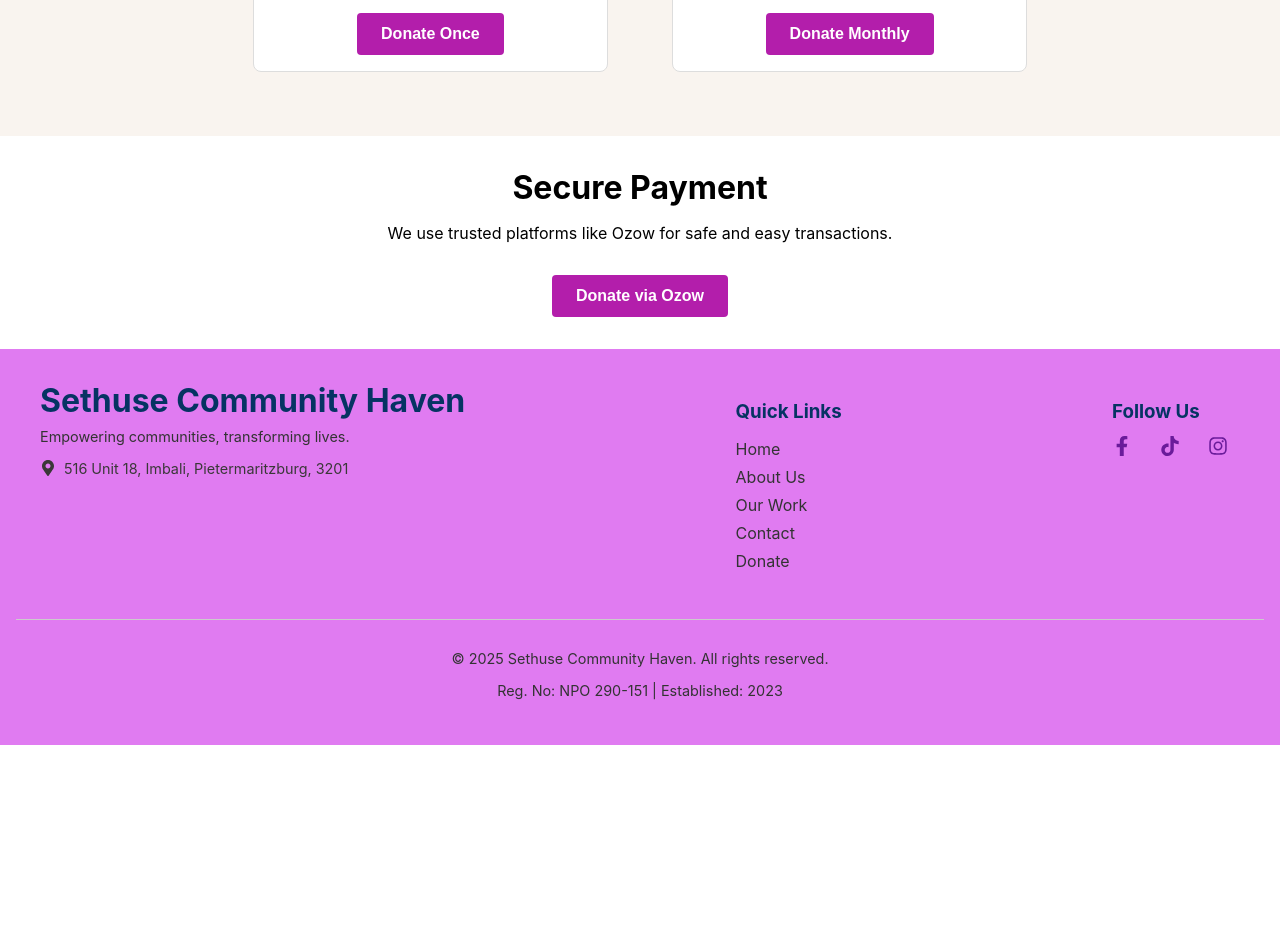
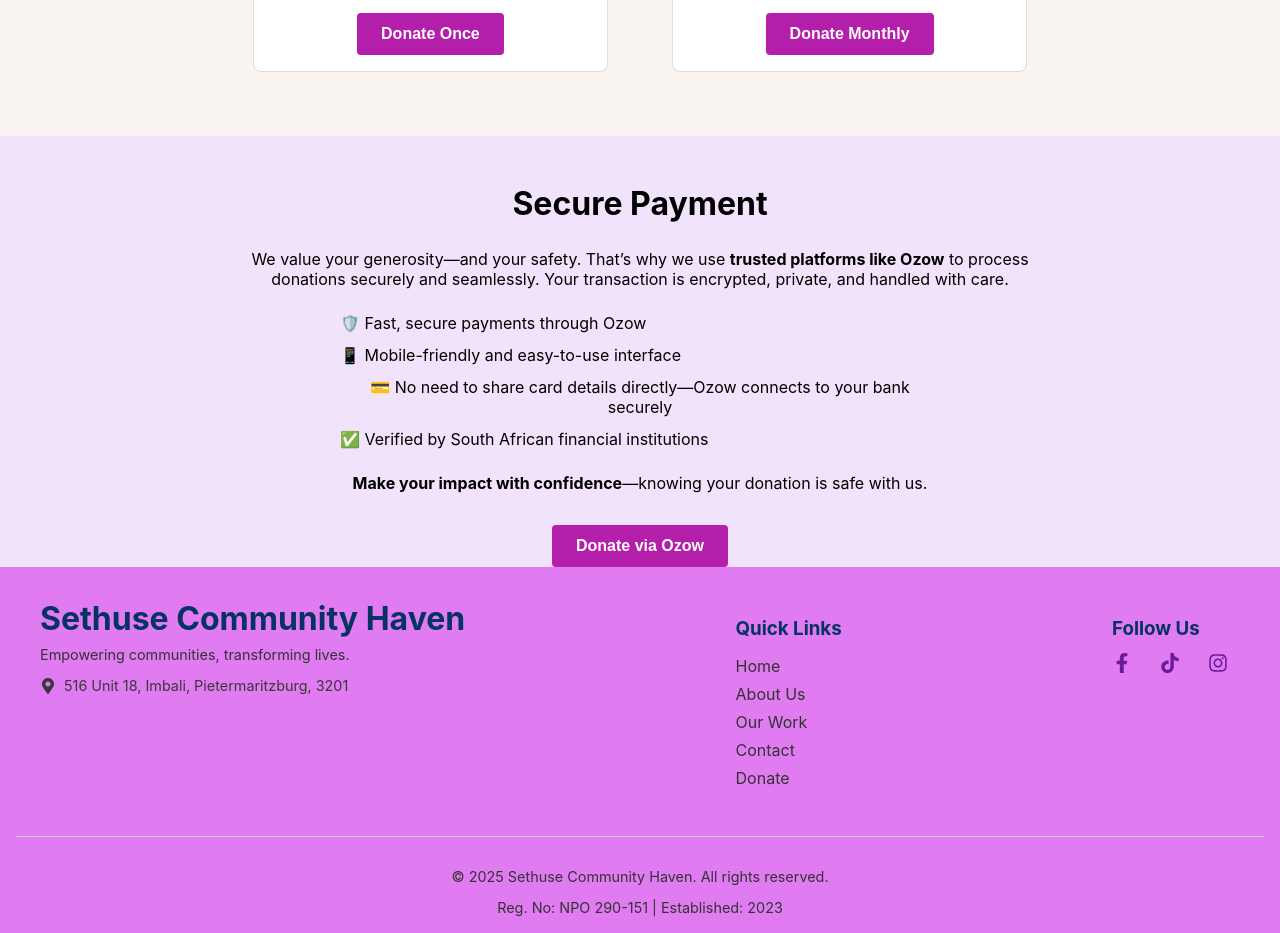
Before and after one commit to SmaSema/sethuse-website, a React (Create React App) app: page /donate in a window 1280 px wide. Shown: the part 1220-2153 px from the top of the page. Before the commit the page ends 1965 px from the top, so only its background shows below. Built offline with nearby package versions, Linux system fonts and the light colour scheme.

Commit message:
commit 84

```diff
--- a/src/components/Donate_page/PaymentSection.css
+++ b/src/components/Donate_page/PaymentSection.css
@@ -1,18 +1,30 @@
 .payment-section {
-  margin: 2rem 0;
+  margin-top: -27px;
+  text-align: center;
+  padding-left: 20px;
+  padding-right: 20px;
+  background-color: rgba(223, 191, 245, 0.445);
+}
+
+.payment-section h2 {
+  padding-top: 3rem;
+  padding-bottom: 1rem;
   text-align: center;
 }
 
-.payment-section h2 {
-    text-align: center;
+.payment-section p {
+  text-align: center;
+  max-width: 800px;
+  margin: 0 auto;
 }
+
 
 .ozow-button {
   background-color: #b31eab;
   color: white;
   border: none;
   padding: 0.75rem 1.5rem;
-  margin-top: 1rem;
+  margin-top: 2rem;
   cursor: pointer;
   border-radius: 4px;
   font-size: 1rem;
@@ -25,3 +37,20 @@
   transform: translateY(-3px) scale(1.03); /* Slight upward lift and scale */
   box-shadow: 0 6px 15px rgba(0, 0, 0, 0.2);
 }
+
+.ozow-features {
+  list-style: none;
+  padding: 0;
+  margin: 1.5rem 0;
+  font-size: 1rem;
+  text-align: center;
+  max-width: 600px;
+  margin-left: auto;
+  margin-right: auto;
+}
+
+.ozow-features li {
+  margin-bottom: 0.75rem;
+  display: flex;
+  align-items: center;
+}
--- a/src/components/Donate_page/PaymentSection.js
+++ b/src/components/Donate_page/PaymentSection.js
@@ -3,7 +3,23 @@ import './PaymentSection.css';
 const PaymentSection = () => (
   <section className="payment-section" id="payment-section">
     <h2>Secure Payment</h2>
-    <p>We use trusted platforms like Ozow for safe and easy transactions.</p>
+
+    <p>
+      We value your generosity—and your safety. That’s why we use <strong>trusted platforms like Ozow</strong> to process donations securely and seamlessly.
+      Your transaction is encrypted, private, and handled with care.
+    </p>
+
+    <ul className="ozow-features">
+      <li>🛡️ Fast, secure payments through Ozow</li>
+      <li>📱 Mobile-friendly and easy-to-use interface</li>
+      <li>💳 No need to share card details directly—Ozow connects to your bank securely</li>
+      <li>✅ Verified by South African financial institutions</li>
+    </ul>
+
+    <p>
+      <strong>Make your impact with confidence</strong>—knowing your donation is safe with us.
+    </p>
+
     <button className="ozow-button">Donate via Ozow</button>
   </section>
 );
```
